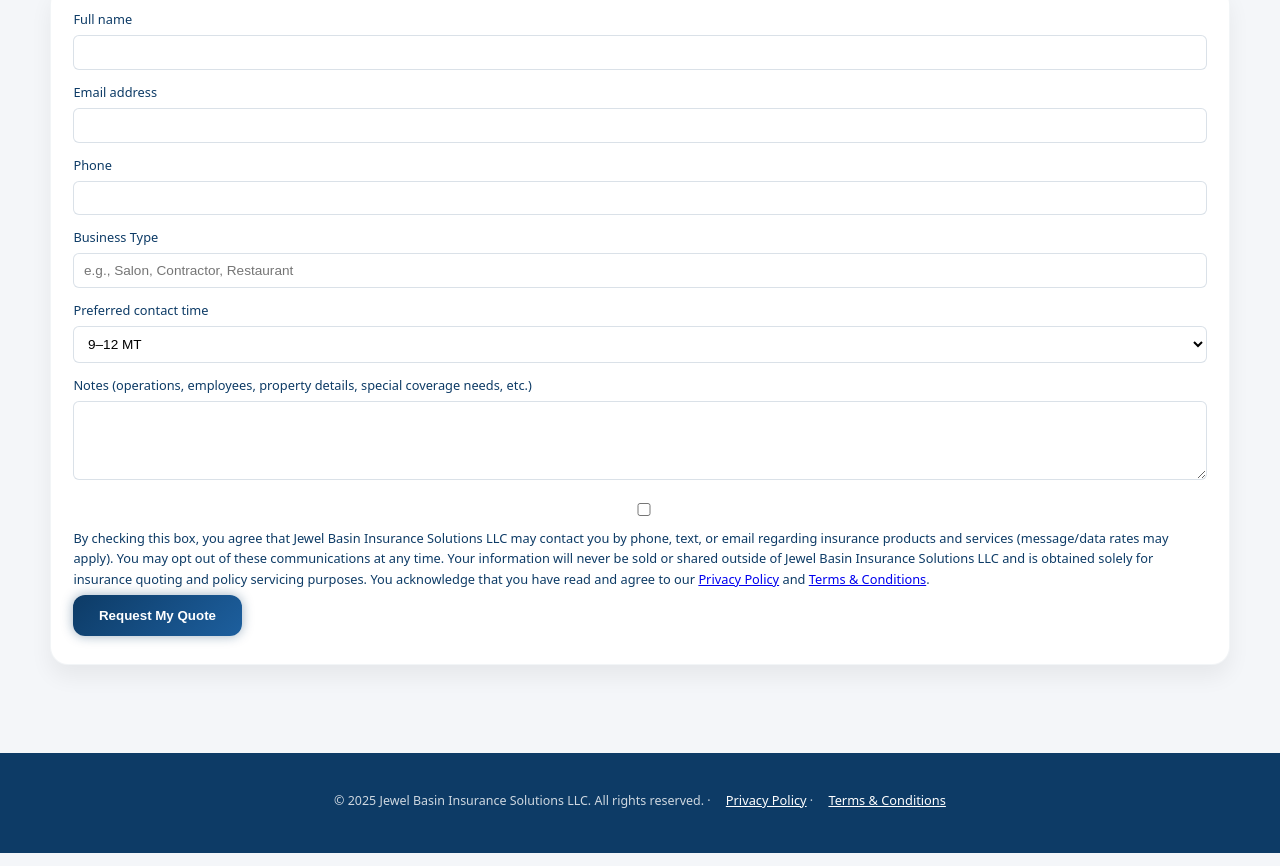
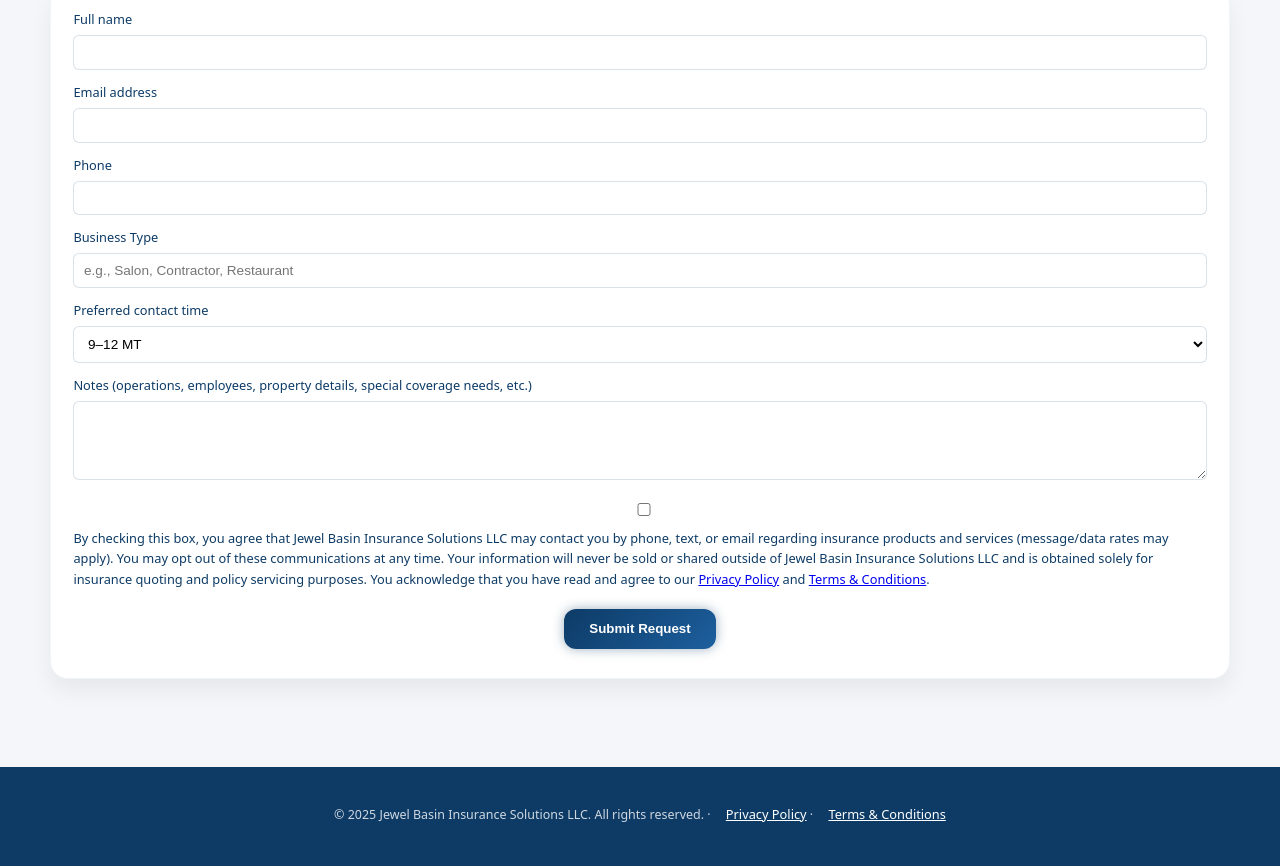
Before and after one commit to kendalljonesins/jewelbasinins, a plain HTML site: page commercial.html in a window 1280 px wide. Shown: the part 2090-2956 px from the top of the page. Drawn offline with Linux system fonts and the light colour scheme.

Commit message:
Update commercial.html

```diff
--- a/commercial.html
+++ b/commercial.html
@@ -186,12 +186,16 @@
   <a href="terms.html" target="_blank">Terms &amp; Conditions</a>.
 </label>
 
+          </div>
+
+          <div class="form-submit">
+            <button type="submit" class="btn btn-submit">Submit Request</button>
+          </div>
+        </form>
       </div>
+    </section>
+  </main>
 
-      <button type="submit" class="btn btn-primary">Request My Quote</button>
-    </form>
-  </div>
-</section>
 
   <!-- FOOTER -->
   <footer class="footer">
```
